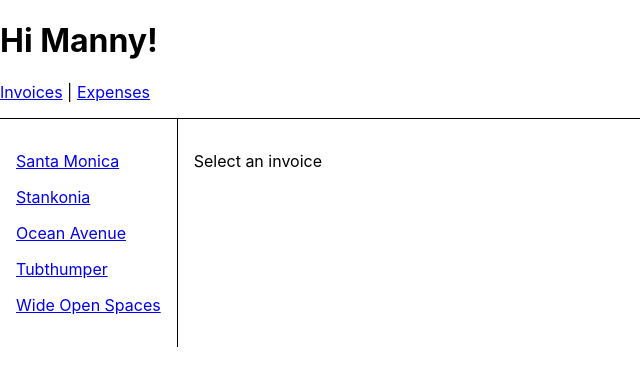
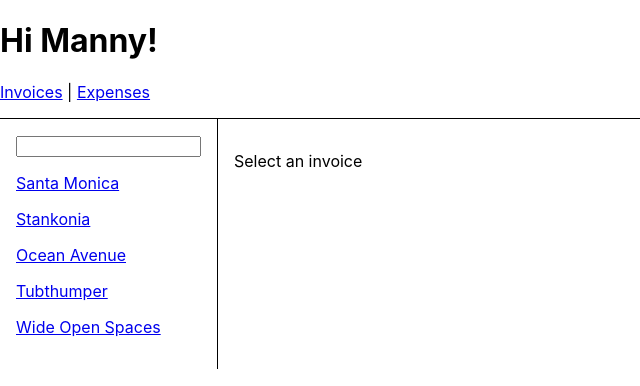
Before and after one commit to manny1607/react-router-tutorial, a React (Create React App) app: page /invoices in a window 1280 px wide. Shown: the top 386 px of the page, without its empty margins (0-640 px from the left). Built offline with nearby package versions, Linux system fonts and the light colour scheme.

Commit message:
Section 11 search params
Section finished.

```diff
--- a/src/routes/invoices.jsx
+++ b/src/routes/invoices.jsx
@@ -1,8 +1,10 @@
-import { Link, NavLink, Outlet } from "react-router-dom";
+import { Link, NavLink, Outlet, useSearchParams } from "react-router-dom";
 import { getInvoices } from "../data";
 
 export default function Invoices() {
     let invoices = getInvoices();
+    let [searchParams, setSearchParams] = useSearchParams();
+    console.log(searchParams.get('invoiceFilter'));
     return (
         <div style={{ display: "flex" }}>
             <nav
@@ -11,7 +13,25 @@ export default function Invoices() {
                     padding: "1rem"
                 }}
             >
-                {invoices.map((invoice) => (
+                <input
+                    value={searchParams.get('invoiceFilter') || ''}
+                    onChange={(event) => {
+                        let invoiceFilter = event.target.value;
+                        if (invoiceFilter) {
+                            setSearchParams({ invoiceFilter });
+                        } else {
+                            setSearchParams({});
+                        }
+                    }}
+                />
+                {invoices
+                    .filter((invoice) => {
+                        let filter = searchParams.get('invoiceFilter');
+                        if (!filter) return true;
+                        let name = invoice.name.toLowerCase();
+                        return name.startsWith(filter.toLowerCase());
+                    })
+                    .map((invoice) => (
                         <NavLink
                             style={({isActive}) => {
                                 return {
```
Lines whose indentation alone changed are shown as unchanged.
